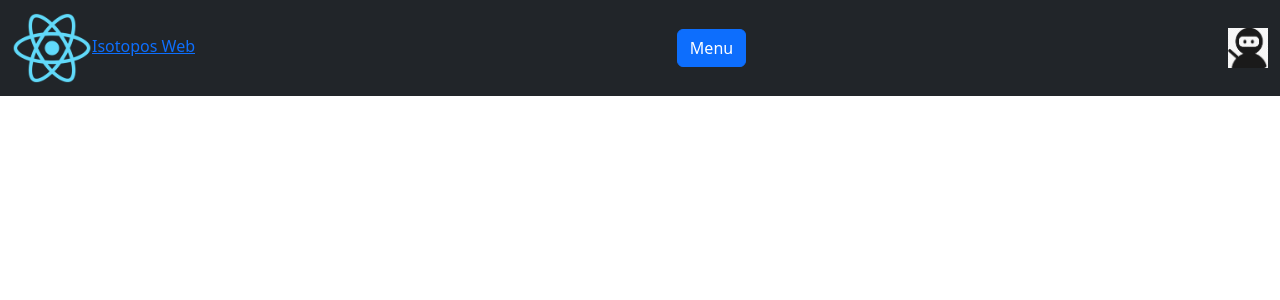
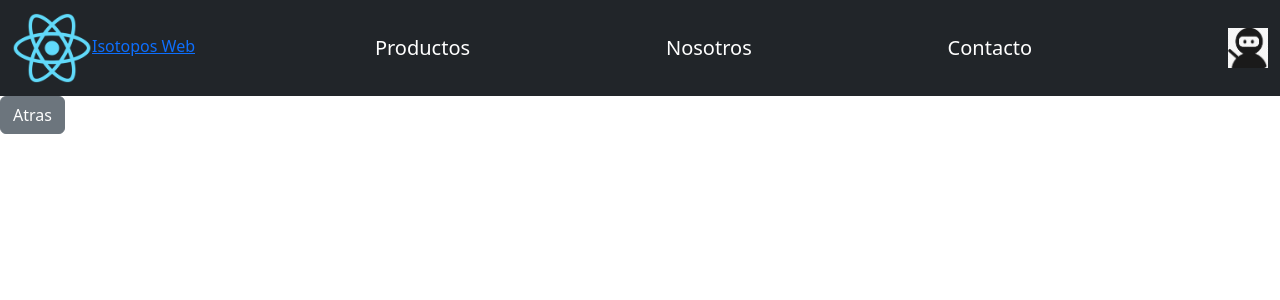
Before and after one commit to kislo-Luis/first-react, a React (Create React App) app: page /perfil in a window 1280 px wide. Shown: the top 300 px of the page. Built offline with nearby package versions, Linux system fonts and the light colour scheme.

Commit message:
feat:refactor-Nav

```diff
--- a/src/App.js
+++ b/src/App.js
@@ -5,6 +5,7 @@ function App() {
   return (
     <div>
       <NavBar />
+
       <div>
         <Outlet />
       </div>
--- a/src/components/NavBar/NavBar.jsx
+++ b/src/components/NavBar/NavBar.jsx
@@ -1,11 +1,11 @@
-import { Button } from "reactstrap";
+import { NavbarBrand } from "reactstrap";
 import { Link } from "react-router-dom";
 import { Navbar as NavbarReacstrap } from "reactstrap";
 
 export const NavBar = () => {
   return (
     <div>
-      <NavbarReacstrap  color="dark" dark>
+      <NavbarReacstrap color="dark" dark>
         <Link to="/home">
           <img
             alt="logo"
@@ -15,9 +15,9 @@ export const NavBar = () => {
           Isotopos Web
         </Link>
 
-        <Link to="/menu">
-          <Button color="primary"> Menu </Button>
-        </Link>
+        <NavbarBrand href="/home">Productos</NavbarBrand>
+        <NavbarBrand href="/perfil">Nosotros</NavbarBrand>
+        <NavbarBrand href="/perfil">Contacto</NavbarBrand>
 
         <Link to="perfil">
           <img
--- a/src/components/card/Card.jsx
+++ b/src/components/card/Card.jsx
@@ -5,8 +5,9 @@ import {
   CardSubtitle,
   CardTitle,
   CardBody,
+  NavLink,
 } from "reactstrap";
-import { Link } from "react-router-dom";
+
 export const Card = (props) => {
   return (
     <div>
@@ -19,19 +20,14 @@ export const Card = (props) => {
         <img alt="Sample" src={props.img} />
         <CardBody>
           <CardTitle tag="h5">{props.title}</CardTitle>
-          <CardSubtitle className="mb-2 text-muted" tag="h6">
-            ...de albuquerque?
-          </CardSubtitle>
-          <CardText>
-            {props.content}
-          </CardText>
-          <Link to="#">
+          <CardSubtitle className="mb-2 text-muted" tag="h6"></CardSubtitle>
+          <CardText>{props.content}</CardText>
+
+          <NavLink href="https://github.com/reactstrap/reactstrap">
             <Button color="dark"> Leer más... </Button>
-          </Link>
+          </NavLink>
         </CardBody>
       </CardComp>
-
-
     </div>
   );
 };
--- a/src/pages/Menu.jsx
+++ /dev/null
@@ -1,39 +0,0 @@
-import { useState } from "react";
-import {
-  Collapse,
-  Navbar,
-  NavbarToggler,
-  NavbarBrand,
-  Nav,
-  NavItem,
-  NavLink,
-} from "reactstrap";
-
-export const Menu = () => {
-  const [collapsed, setCollapsed] = useState(true);
-  const toggleNavbar = () => setCollapsed(!collapsed);
-
-  return (
-    <div>
-      <Navbar color="faded" light>
-        <NavbarBrand href="/menu" className="me-auto">
-          Menu
-        </NavbarBrand>
-        <NavbarToggler onClick={toggleNavbar} className="me-2" />
-        <Collapse isOpen={!collapsed} navbar>
-          <Nav navbar>
-            <NavItem>
-              <NavLink href="/home">Inicio</NavLink>
-            </NavItem>
-            <NavItem>
-              <NavLink href="/perfil">Perfil</NavLink>
-            </NavItem>
-            <NavItem>
-              <NavLink href="/">Atras</NavLink>
-            </NavItem>
-          </Nav>
-        </Collapse>
-      </Navbar>
-    </div>
-  );
-};
--- a/src/pages/Profile.jsx
+++ b/src/pages/Profile.jsx
@@ -1,12 +1,13 @@
 import React from "react";
-
+import { Link } from "react-router-dom";
+import { Button } from "reactstrap";
 
 export const Profile = () => {
   return (
     <div>
-
-
-
+      <Link to="/">
+        <Button>Atras</Button>
+      </Link>
     </div>
   );
 };
```
